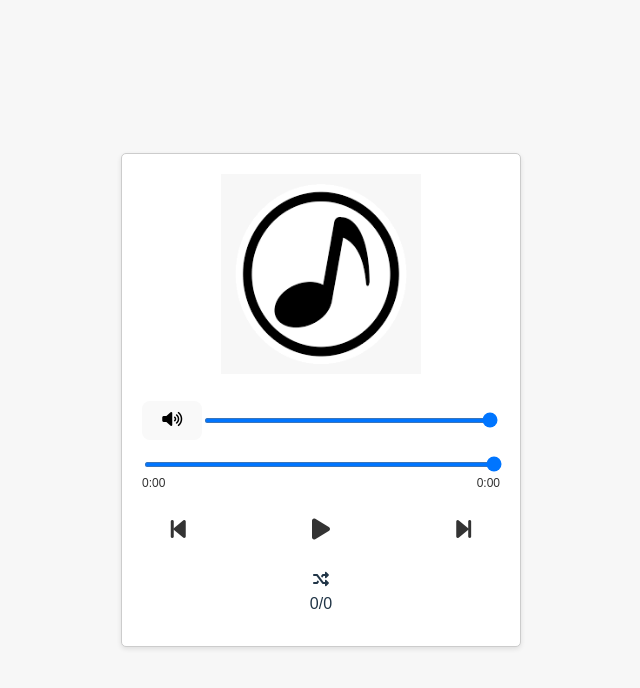
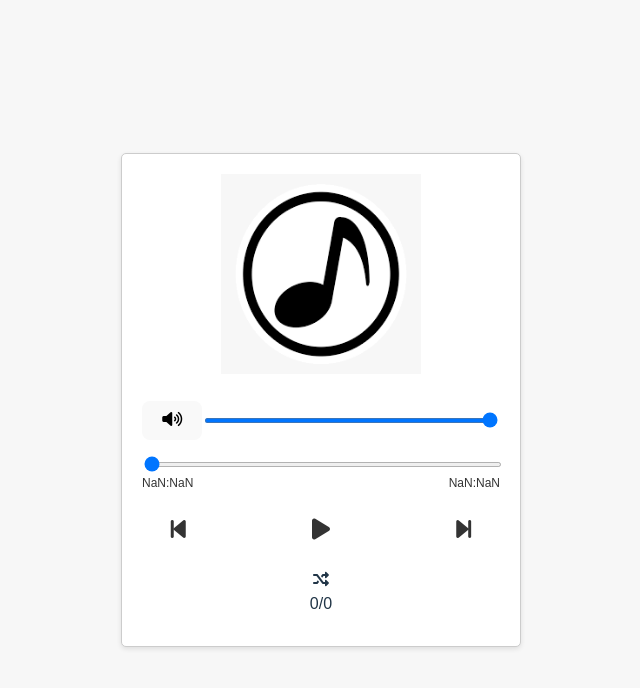
Before and after one commit to Indy660/player_with_my_favorite_music_old, a Vue app: page / in a window 1280 px wide. Shown: the top 688 px of the page, without its empty margins (319-959 px from the left). Built offline with nearby package versions, Linux system fonts and the light colour scheme.

Commit message:
more code

```diff
--- a/src/App.vue
+++ b/src/App.vue
@@ -1,26 +1,42 @@
 <script lang="ts">
 import { defineComponent, ref } from "vue";
+import MainInfoBand from "./components/MainInfoBand.vue";
+import VolumeControl from "./components/VolumeControl.vue";
+import ProgressControl from "./components/ProgressControl.vue";
 import MainControl from "./components/MainControl.vue";
-import VolumeControl from "./components/VolumeControl.vue";
 import OtherControl from "./components/OtherControl.vue";
-import ProgressControl from "./components/ProgressControl.vue";
-import MainInfoBand from "./components/MainInfoBand.vue";
+
+interface CustomAudioElement extends HTMLAudioElement {
+  currentRange: number;
+  duration: number;
+  volume: number;
+}
 
 const audioPlayer = ref<HTMLAudioElement | null>(null);
 export default defineComponent({
   components: {
+    MainInfoBand,
+    VolumeControl,
+    ProgressControl,
     MainControl,
-    VolumeControl,
     OtherControl,
-    ProgressControl,
-    MainInfoBand,
   },
   data() {
     return {
-      // audioPlayer: {},
       currentTrackIndex: 0,
       isPlaying: false,
       trackList: [],
+      currentTime: 0,
+      totalTime: 0,
+      currentVolume: 0.8,
+      currentRange: 0,
+
+      // loaded: false,
+
+      // currentPlaybackRate: 1,
+      // savedVolume: 0,
+      // showSettings: false,
+      // isPlaying: false,
     };
   },
   computed: {
@@ -39,15 +55,26 @@ export default defineComponent({
     this.pathToCurrentFile = this.trackList[0];
   },
   mounted() {
-    audioPlayer.value = this.$refs.audioPlayer as HTMLAudioElement;
+    audioPlayer.value = this.$refs.audioPlayer as CustomAudioElement;
   },
   methods: {
+    handlerCanPlay(event) {
+      this.setTotalTime(event);
+      this.playTrack();
+    },
+    handlerTimeChange(event) {
+      if (audioPlayer.value) {
+        this.currentRange =
+          (audioPlayer.value.currentRange / audioPlayer.value.duration) * 100;
+      }
+    },
     onTimeUpdate(event) {
       this.updateCurrentTime(event);
       this.updateProgress(event);
     },
     updateCurrentTime(event) {
-      console.log("updateCurrentTime", event);
+      console.dir("updateCurrentTime", event);
+
       // currentTimeElement.textContent = this.formatTime(event.currentTime);
     },
     updateProgress(event) {
@@ -55,41 +82,27 @@ export default defineComponent({
     },
     setVolume(event) {
       console.log("setVolume", event);
+      // :TODO: поправить
       if ("volume" in audioPlayer.value) {
         audioPlayer.value.volume = event.value / 100;
       }
     },
-    formatTime(timeInSeconds) {
-      const minutes = Math.floor(timeInSeconds / 60);
-      const seconds = Math.floor(timeInSeconds % 60);
-      return `${minutes}:${String(seconds).padStart(2, "0")}`;
-    },
     seekAudio(event) {
       console.log("seekAudio", event);
+      audioPlayer.value.currentTime =
+        (progressRange.value / 100) * audioPlayer.duration;
     },
     setTotalTime(event) {
       console.log("setTotalTime", event);
     },
-
-    loadTrack(track: string) {
-      if ("src" in audioPlayer.value) {
-        audioPlayer.value.src = track;
+    playTrack() {
+      if (this.isPlaying) {
+        try {
+          audioPlayer.value?.play().then((r) => r);
+        } catch (error) {}
       }
-      // this.setLogo(track);
-      // this.setInfoBand(track);
     },
 
-    playTrack(track: string) {
-      console.log("playTrack", track);
-      this.loadTrack(track);
-      // TODO: для дебагинга на всякий
-      console.dir(audioPlayer.value);
-
-      // this.currentSongNum.textContent = (currentTrackIndex + 1).toString();
-      if (this.isPlaying) {
-        audioPlayer.value?.play().then((r) => r);
-      }
-    },
     togglePlayPause() {
       console.dir(
         audioPlayer,
@@ -113,7 +126,6 @@ export default defineComponent({
       if (this.currentTrackIndex >= this.trackList.length) {
         this.currentTrackIndex = 0;
       }
-      // this.playTrack(this.trackList.getTracks()[this.currentTrackIndex]);
     },
 
     previousTrack() {
@@ -121,20 +133,6 @@ export default defineComponent({
       this.currentTrackIndex =
         (this.currentTrackIndex - 1 + this.trackList.length) %
         this.trackList.length;
-      // this.playTrack(this.tracks.getTracks()[this.currentTrackIndex]);
-    },
-
-    onTracksUpdate(nextTracks: string[]) {
-      audioPlayer.value?.pause();
-      if ("currentTime" in audioPlayer.value) {
-        audioPlayer.value.currentTime = 0;
-      }
-
-      // const tracks =  getMusicList();
-      this.currentTrackIndex = 0;
-      this.isPlaying = false;
-
-      this.loadTrack(nextTracks[0]);
     },
   },
 });
@@ -145,23 +143,24 @@ export default defineComponent({
     <MainInfoBand :full-song-name="fullSongName" />
     <!--      :volume="audioPlayer.value"-->
     <VolumeControl @volumeChange="setVolume" />
-    <ProgressControl />
+    <ProgressControl @timeChange="handlerTimeChange" />
     <MainControl
       @previous="previousTrack"
       @next="nextTrack"
       @playPause="togglePlayPause"
-      :is-play="isPlaying"
+      :is-playing="isPlaying"
     />
     <OtherControl :current-numb-song="0" :total-numb-song="0" />
     <!--      src="./music/Angel Vivaldi - A Martian Winter.mp3"-->
+    <!--      :src="pathToCurrentFile"-->
     <audio
-      :src="pathToCurrentFile"
+      :src="`src/${pathToCurrentFile}`"
       ref="audioPlayer"
       preload="metadata"
       id="audioPlayer"
       @timeupdate="onTimeUpdate"
       @input="seekAudio"
-      @canplay="setTotalTime"
+      @canplay="handlerCanPlay"
     />
     <!--      audioPlayer.addEventListener("timeupdate", updateProgress);-->
     <!--      progressRange.addEventListener("input", seekAudio);-->
--- a/src/components/ProgressControl.vue
+++ b/src/components/ProgressControl.vue
@@ -3,9 +3,9 @@ import { defineComponent } from "vue";
 export default defineComponent({
   name: "ProgressControl",
   props: {
-    volume: {
+    duration: {
       type: Number,
-      default: 80,
+      default: 0,
     },
     currentTime: {
       type: String,
@@ -18,14 +18,24 @@ export default defineComponent({
   },
   computed: {
     convertToValue() {
-      return this.volume * 100;
+      return this.duration * 100;
+    },
+    convertCurrentTime() {
+      return this.formatTime(this.currentTime);
+    },
+    convertTotalTime() {
+      return this.formatTime(this.totalTime);
     },
   },
   methods: {
     timeHandler(event) {
       console.log("timeHandler", event);
       this.$emit("timeChange", event);
-      // audioPlayer.volume = volumeRange.value / 100;
+    },
+    formatTime(timeInSeconds) {
+      const minutes = Math.floor(timeInSeconds / 60);
+      const seconds = Math.floor(timeInSeconds % 60);
+      return `${minutes}:${String(seconds).padStart(2, "0")}`;
     },
   },
 });
@@ -43,8 +53,8 @@ export default defineComponent({
       @change="timeHandler"
     />
     <div class="time-display">
-      <span id="currentTime">{{ currentTime }}</span>
-      <span id="totalTime">{{ totalTime }}</span>
+      <span id="currentTime">{{ convertCurrentTime }}</span>
+      <span id="totalTime">{{ convertTotalTime }}</span>
     </div>
   </div>
 </template>
```
